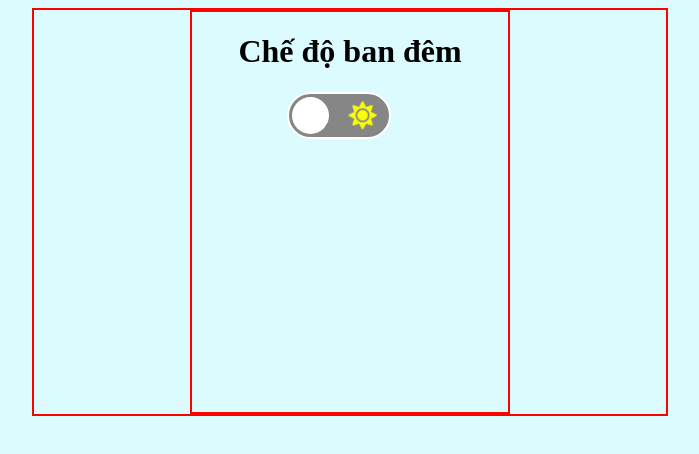
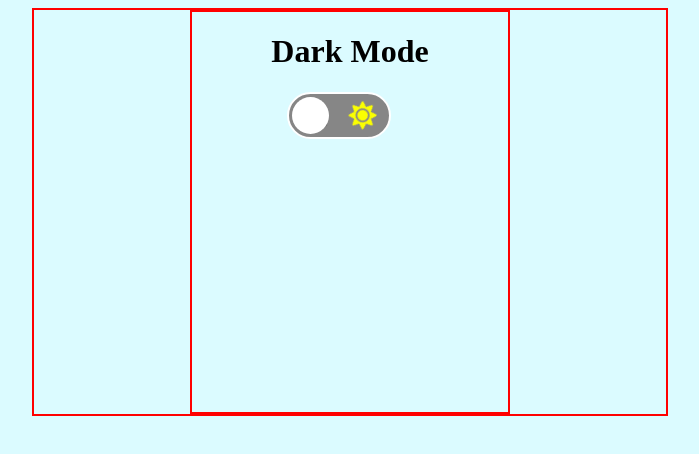
Before and after one commit to Hoang3103/dark-mode, a plain HTML site: page index.html in a window 1280 px wide. Shown: the whole page, without its empty margins (290-989 px from the left). Drawn offline with Linux system fonts and the light colour scheme.

Commit message:
Update index.html

```diff
--- a/index.html
+++ b/index.html
@@ -13,7 +13,7 @@
     <div class="s-container">
         <div class="box">
             <div class="text">
-                <h1>Chế độ ban đêm</h1>
+                <h1>Dark Mode</h1>
             </div>
             <div class="container">
                 <div> <i id="moon" style="color: rgb(0, 0, 0); font-size: 30px;" class="fas fa-moon"></i></div>
```
